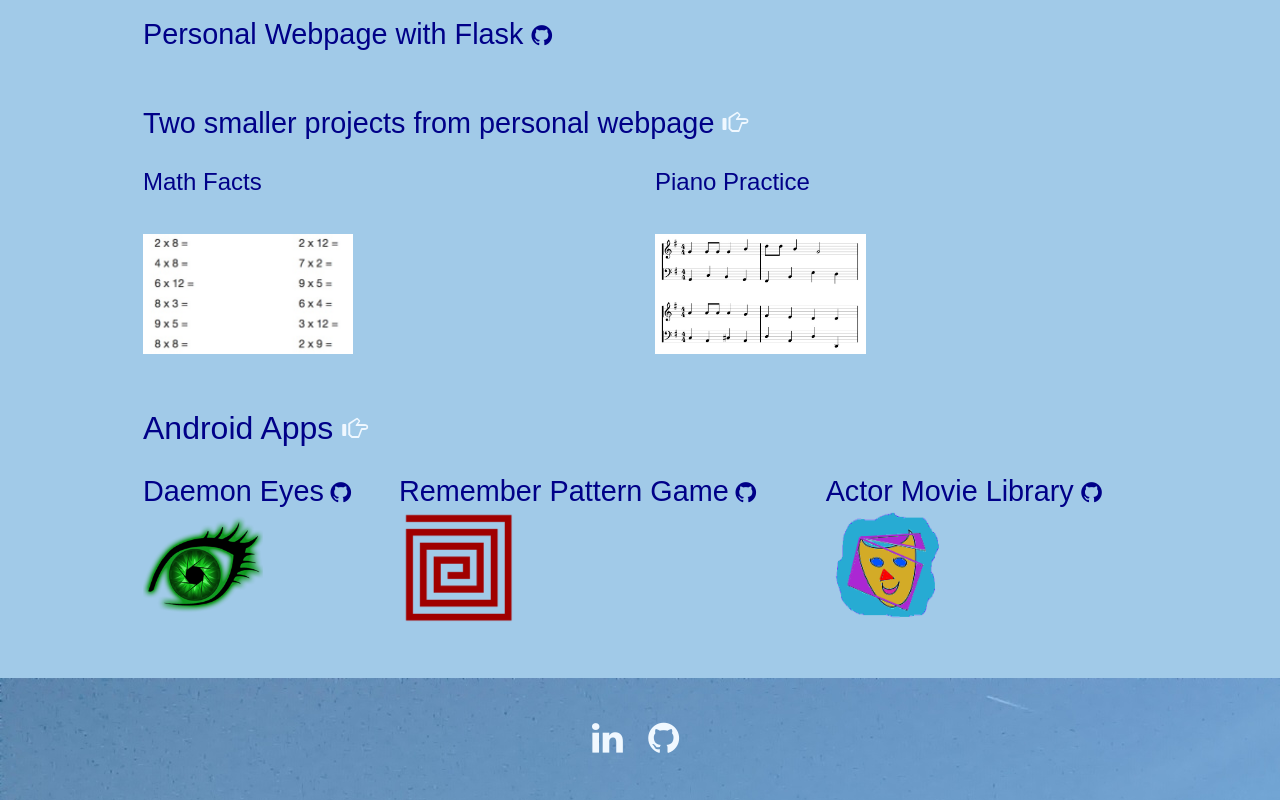
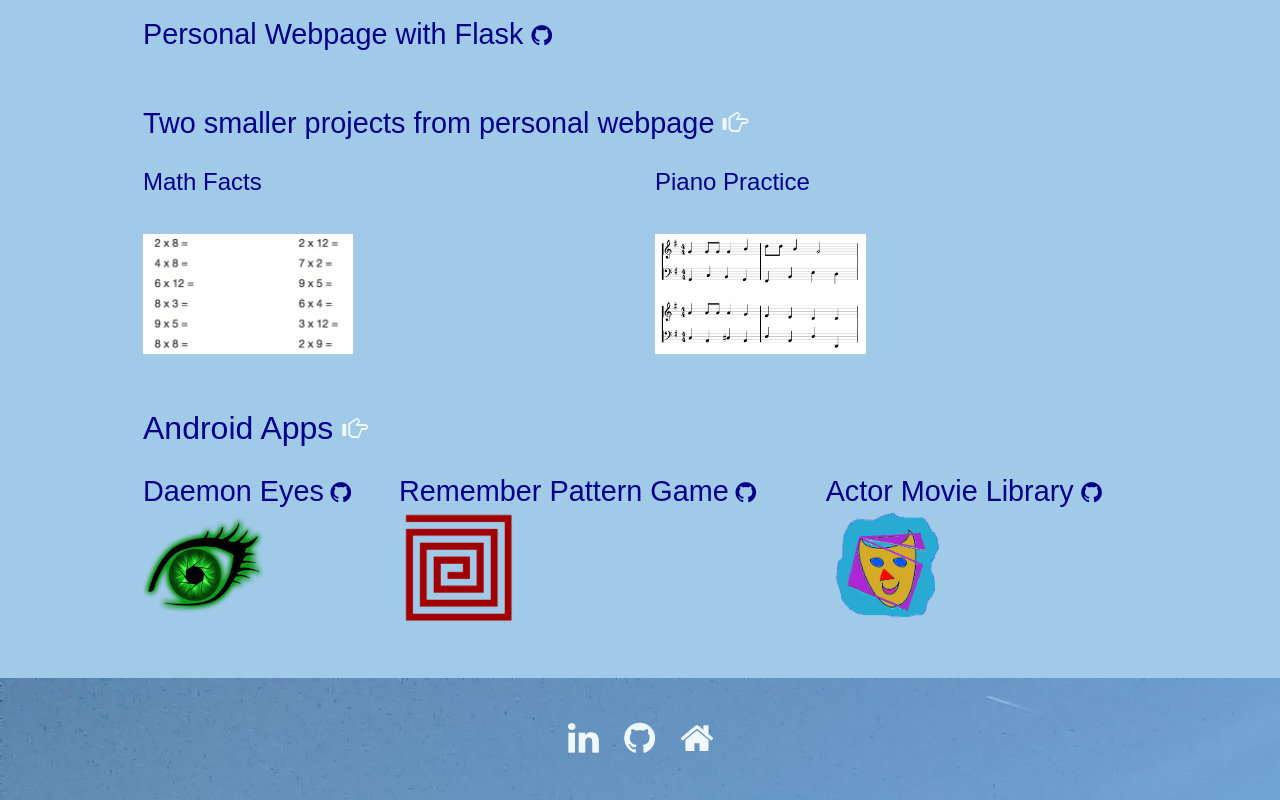
Before and after one commit to bukkicsilla/portfolio, a website: page index.html in a window 1280 px wide. Shown: the part 757-1557 px from the top of the page. Drawn offline with nearby package versions, Linux system fonts and the light colour scheme.

Commit message:
github portfolio

```diff
--- a/index.html
+++ b/index.html
@@ -97,7 +97,8 @@
 
         <footer>
         <a id="linked" class="ff" href="https://www.linkedin.com/in/csillabukki/" target="_blank"> <span class="fa fa-linkedin"></span> </a> &nbsp;
-        <a class="ff" href="https://github.com/bukkicsilla" target="_blank"> <span class="fa fa-github"></span> </a>
+        <a class="ff" href="https://github.com/bukkicsilla" target="_blank"> <span class="fa fa-github"></span> </a> &nbsp;
+        <a class="ff" href="https://github.com/bukkicsilla/portfolio" target="_blank"> <span class="fa fa-home"></span> </a>
         </footer>
 
     </body>
--- a/public/css/style.css
+++ b/public/css/style.css
@@ -19,6 +19,7 @@ a:visited  {
 
     text-decoration: none;
 }
+
 a:hover{
     text-decoration: none;
     color: aliceblue;
@@ -57,7 +58,7 @@ footer{
     background-image: url(../images/hiking2.jpg);
 }
 #linked{
-    margin-left: 46%;
+    margin-left: 44%;
 }
 container {
     width: 100%;
```
